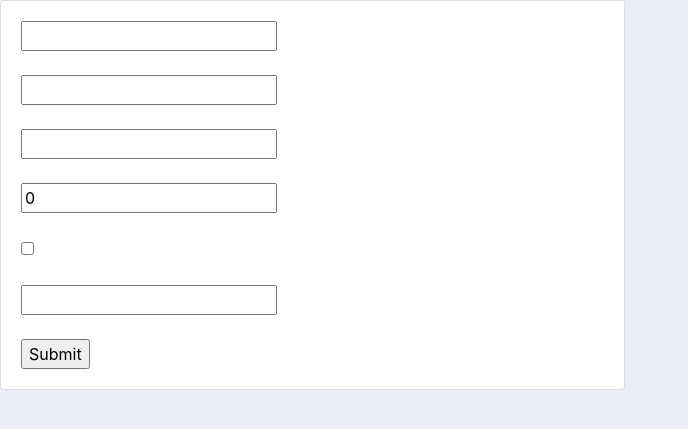
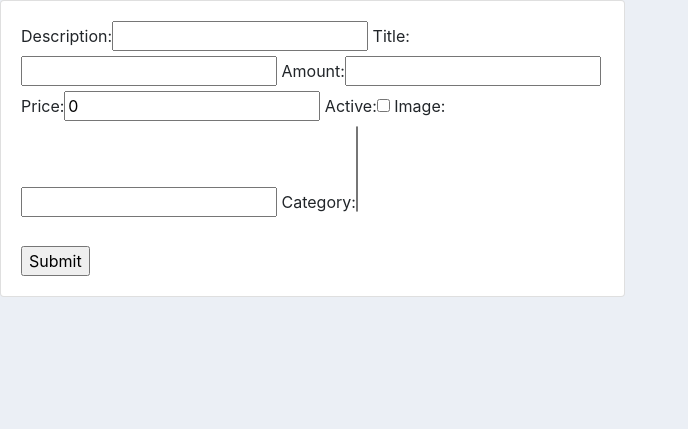
Before and after one commit to s0nyseventeen/adminpanel, a Django app: template shopadmin/templates/shopadmin/orderform_product.html in a window 1280 px wide. Shown: the part 80-509 px from the top of the page, without its empty margins (0-688 px from the left). Run offline with Django 3.2, Linux system fonts and the light colour scheme; the template is opened without the code that fills it: values that come from a table or form of the project are taken from there, others are empty; some libraries are stand-ins or nearby versions.

Commit message:
administrative roles

```diff
--- a/shopadmin/filters.py
+++ b/shopadmin/filters.py
@@ -1,5 +1,5 @@
 import django_filters
-from django_filters import BooleanFilter
+from django_filters import BooleanFilter, RangeFilter
 from .models import *
 
 
@@ -11,8 +11,9 @@
 
 class ProductFilter(django_filters.FilterSet):
 	active_sort = BooleanFilter(field_name='active')
+	price = RangeFilter()
 
 	class Meta:
 		model = Product
 		fields = ['product_id', 'title']
-		exclude = ['active']
+		exclude = ['active', 'price']
--- a/shopadmin/forms.py
+++ b/shopadmin/forms.py
@@ -11,4 +11,12 @@
 class ProductForm(ModelForm):
 	class Meta:
 		model = Product
-		fields = ['description', 'title', 'amount', 'price', 'active', 'image']
+		fields = [
+			'description',
+			'title',
+			'amount',
+			'price',
+			'active',
+			'image',
+			'category'
+		]
--- a/shopadmin/templates/shopadmin/orderform_product.html
+++ b/shopadmin/templates/shopadmin/orderform_product.html
@@ -2,14 +2,13 @@
 {% load static %}
 {% block content %}
 
-	<div class="row">
+<div class="row">
 		<div class="col-md-6">
 			<div class="card card-body">
 				<form action="" method="POST">
 					{% csrf_token %}
-					{% for i in form %}
-						{{ i }} <br><br>
-					{% endfor %}
+					{{ form }}
+					<br><br>
 					<input type="submit" name="Submit">
 				</form>
 
--- a/shopadmin/templates/shopadmin/orderform_shop.html
+++ b/shopadmin/templates/shopadmin/orderform_shop.html
@@ -7,9 +7,8 @@
 			<div class="card card-body">
 				<form action="" method="POST">
 					{% csrf_token %}
-					{% for i in form %}
-						{{ i }} <br><br>
-					{% endfor %}
+					{{ form }}
+					<br><br>
 					<input type="submit" name="Submit">
 				</form>
 
--- a/shopadmin/templates/shopadmin/shop_detail.html
+++ b/shopadmin/templates/shopadmin/shop_detail.html
@@ -13,10 +13,7 @@
                         <th>Title</th>
                         <th>Status</th>
                         <th>Price</th>
-                        <!-- <th>Update</th> -->
-                        <!-- <th>Remove</th> -->
                     </tr>
-
                     {% for order in orders %}
                         <tr>
                             <td>{{ order.product.product_id }}</td>
--- a/shopadmin/urls.py
+++ b/shopadmin/urls.py
@@ -6,7 +6,6 @@
 urlpatterns = [
 	path('', home, name='home'),
 	path('products/', products, name='products'),
-	# path('products/', get_orders, name='products'),
 	path('shop/<int:pk>/', shop_detail, name='shop_detail'),
 	path('update_shop/<int:pk>/', update_shop, name='update_shop'),
 	path('update_product/<int:pk>/', update_product, name='update_product'),
```
Also changed, not shown: shopadmin/views.py (+1 -16 lines).
